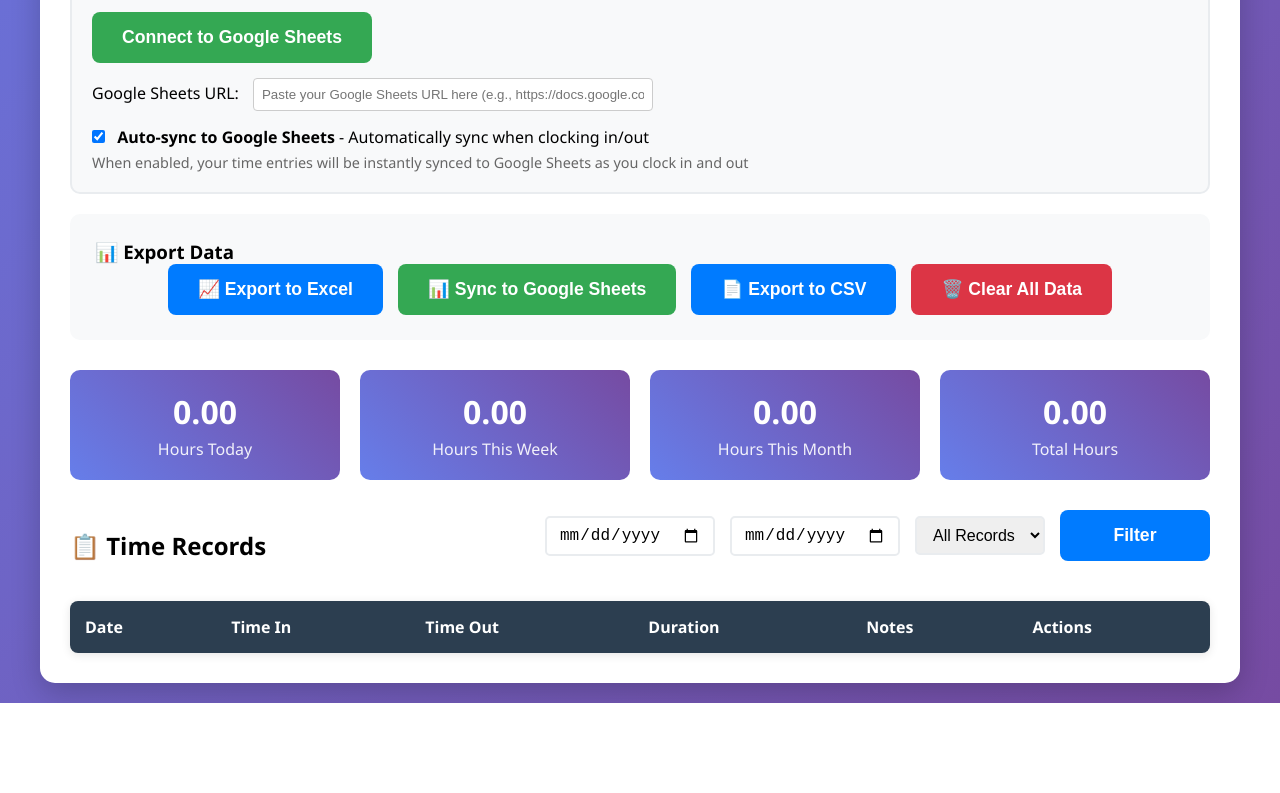
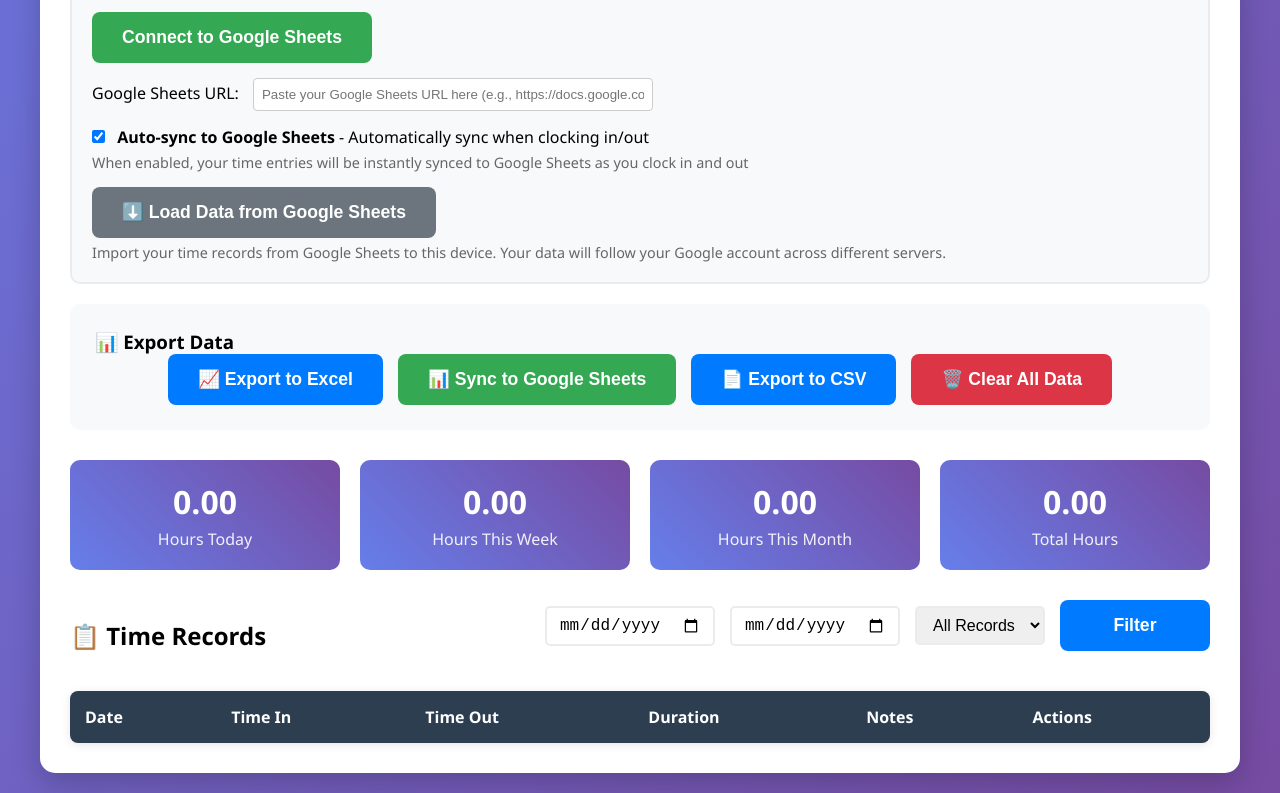
Before and after one commit to marcus740/time-clock-app, a website: page index.html in a window 1280 px wide. Shown: the part 803-1596 px from the top of the page. Before the commit the page ends 1506 px from the top, so only its background shows below. Drawn offline with Linux system fonts and the light colour scheme.

Commit message:
Add sync FROM Google Sheets: data now follows your Google account
PROBLEM: Time records were only stored locally in browser localStorage, so switching between dev/production servers or different devices would lose your data.

SOLUTION: Added ability to load your time records FROM Google Sheets, so your data follows your Google account across servers and devices.

FEATURES:
- New "Load Data from Google Sheets" button in Google Sheets Integration section
- Reads all time records from your connected Google Sheet
- Parses date, clock in/out times, and notes back into the app
- Intelligently merges with local data (avoids duplicates)
- Uses date + clock-in time as unique identifier for matching records
- Updates existing incomplete records if Google Sheets has more complete data
- Shows count of new and updated records after sync

HOW IT WORKS:
- Connect to Google Sheets and paste your sheet URL
- Click "Load Data from Google Sheets" button
- All your time records are imported to the current device
- Records are matched by date + clock-in timestamp to prevent duplicates
- Now you can switch between dev/production and keep your data

This enables true multi-device workflow where your time clock data is stored in Google Sheets and accessible from any server or device.

Co-Authored-By: Claude Sonnet 4.5 <noreply@anthropic.com>

```diff
--- a/index.html
+++ b/index.html
@@ -397,6 +397,14 @@
                         When enabled, your time entries will be instantly synced to Google Sheets as you clock in and out
                     </div>
                 </div>
+                <div style="margin-top: 15px;">
+                    <button class="btn btn-google" id="syncFromSheetsBtn" onclick="syncFromGoogleSheets()" disabled>
+                        ⬇️ Load Data from Google Sheets
+                    </button>
+                    <div style="margin-top: 5px; font-size: 0.9em; color: #666;">
+                        Import your time records from Google Sheets to this device. Your data will follow your Google account across different servers.
+                    </div>
+                </div>
             </div>
 
             <!-- Export Section -->
--- a/script.js
+++ b/script.js
@@ -1039,15 +1039,18 @@ class TimeClockApp {
         const indicator = document.getElementById('authIndicator');
         const status = document.getElementById('authStatus');
         const authBtn = document.getElementById('authBtn');
+        const syncFromBtn = document.getElementById('syncFromSheetsBtn');
 
         if (this.isSignedIn) {
             indicator.className = 'auth-indicator connected';
             status.textContent = 'Connected to Google Sheets';
             authBtn.textContent = 'Disconnect from Google Sheets';
+            if (syncFromBtn) syncFromBtn.disabled = false;
         } else {
             indicator.className = 'auth-indicator disconnected';
             status.textContent = 'Not connected to Google Sheets';
             authBtn.textContent = 'Connect to Google Sheets';
+            if (syncFromBtn) syncFromBtn.disabled = true;
         }
     }
 
@@ -1103,6 +1106,127 @@ class TimeClockApp {
         } catch (error) {
             console.error('Google Sheets sync failed:', error);
             this.showNotification('Failed to sync with Google Sheets. Check your Spreadsheet ID.', 'error');
+        }
+    }
+
+    async syncFromGoogleSheets() {
+        if (!this.isSignedIn || !this.accessToken) {
+            this.showNotification('Please connect to Google Sheets first', 'error');
+            return;
+        }
+
+        const spreadsheetUrl = document.getElementById('spreadsheetUrl').value;
+        if (!spreadsheetUrl) {
+            this.showNotification('Please enter your Google Sheets URL', 'error');
+            return;
+        }
+
+        const spreadsheetId = this.extractSpreadsheetId(spreadsheetUrl);
+        if (!spreadsheetId) {
+            this.showNotification('Invalid Google Sheets URL', 'error');
+            return;
+        }
+
+        try {
+            // Set the access token for gapi
+            gapi.client.setToken({
+                access_token: this.accessToken
+            });
+
+            console.log('📥 Loading data from Google Sheets...');
+
+            // Get all data from sheets (skip header row)
+            const response = await gapi.client.sheets.spreadsheets.values.get({
+                spreadsheetId: spreadsheetId,
+                range: 'A2:E' // Start from row 2 to skip headers, read until end
+            });
+
+            const values = response.result.values;
+            if (!values || values.length === 0) {
+                this.showNotification('No data found in Google Sheets', 'info');
+                return;
+            }
+
+            console.log(`📊 Found ${values.length} rows in Google Sheets`);
+
+            // Parse the data into record objects
+            const importedRecords = [];
+            for (const row of values) {
+                // Skip rows that are the SUM formula
+                if (row[2] === 'Total Hours:') continue;
+
+                // Skip rows without date or clock in time
+                if (!row[0] || !row[1]) continue;
+
+                try {
+                    const date = row[0]; // Date
+                    const clockInTimeStr = row[1]; // Clock In time
+                    const clockOutTimeStr = row[2]; // Clock Out time
+                    const notes = row[4] || ''; // Notes
+
+                    // Parse the times - combine date with time strings
+                    const clockInTime = new Date(`${date} ${clockInTimeStr}`);
+                    const clockOutTime = (clockOutTimeStr && clockOutTimeStr !== 'In Progress' && clockOutTimeStr !== '')
+                        ? new Date(`${date} ${clockOutTimeStr}`)
+                        : null;
+
+                    // Create record object
+                    const record = {
+                        id: clockInTime.getTime(), // Use timestamp as ID
+                        date: date,
+                        clockInTime: clockInTime.toISOString(),
+                        clockOutTime: clockOutTime ? clockOutTime.toISOString() : null,
+                        notes: notes,
+                        sheetsRowNumber: null // Will be set on next sync
+                    };
+
+                    importedRecords.push(record);
+                } catch (error) {
+                    console.warn('Could not parse row:', row, error);
+                }
+            }
+
+            console.log(`✅ Parsed ${importedRecords.length} valid records`);
+
+            // Merge with existing local records (avoid duplicates)
+            const mergedRecords = [...this.records];
+            let newRecordsCount = 0;
+            let updatedRecordsCount = 0;
+
+            for (const importedRecord of importedRecords) {
+                // Find if record already exists locally (match by date + clockInTime)
+                const existingIndex = mergedRecords.findIndex(r =>
+                    r.date === importedRecord.date &&
+                    new Date(r.clockInTime).getTime() === new Date(importedRecord.clockInTime).getTime()
+                );
+
+                if (existingIndex >= 0) {
+                    // Update existing record if it has more complete data
+                    if (importedRecord.clockOutTime && !mergedRecords[existingIndex].clockOutTime) {
+                        mergedRecords[existingIndex] = importedRecord;
+                        updatedRecordsCount++;
+                    }
+                } else {
+                    // Add new record
+                    mergedRecords.push(importedRecord);
+                    newRecordsCount++;
+                }
+            }
+
+            // Update app state
+            this.records = mergedRecords;
+            localStorage.setItem('timeClockRecords', JSON.stringify(this.records));
+            this.updateDisplay();
+
+            console.log(`📥 Sync complete: ${newRecordsCount} new, ${updatedRecordsCount} updated`);
+            this.showNotification(
+                `Loaded ${newRecordsCount} new record(s) and updated ${updatedRecordsCount} existing record(s) from Google Sheets`,
+                'success'
+            );
+
+        } catch (error) {
+            console.error('Failed to load from Google Sheets:', error);
+            this.showNotification('Failed to load data from Google Sheets', 'error');
         }
     }
 
@@ -1207,6 +1331,10 @@ function syncToGoogleSheets() {
     timeClockApp.syncToGoogleSheets();
 }
 
+function syncFromGoogleSheets() {
+    timeClockApp.syncFromGoogleSheets();
+}
+
 function exportToExcel() {
     timeClockApp.exportToExcel();
 }
```
